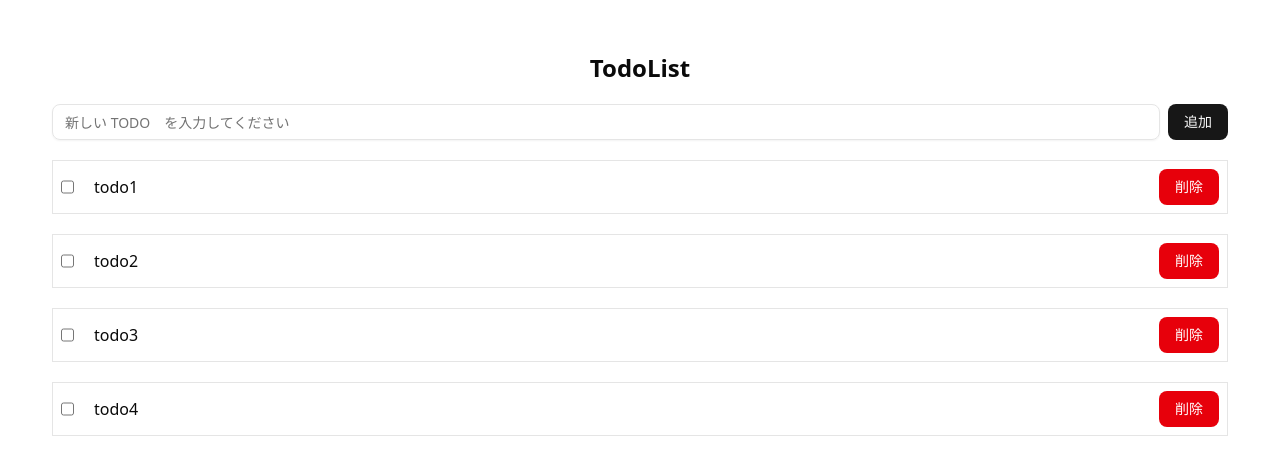
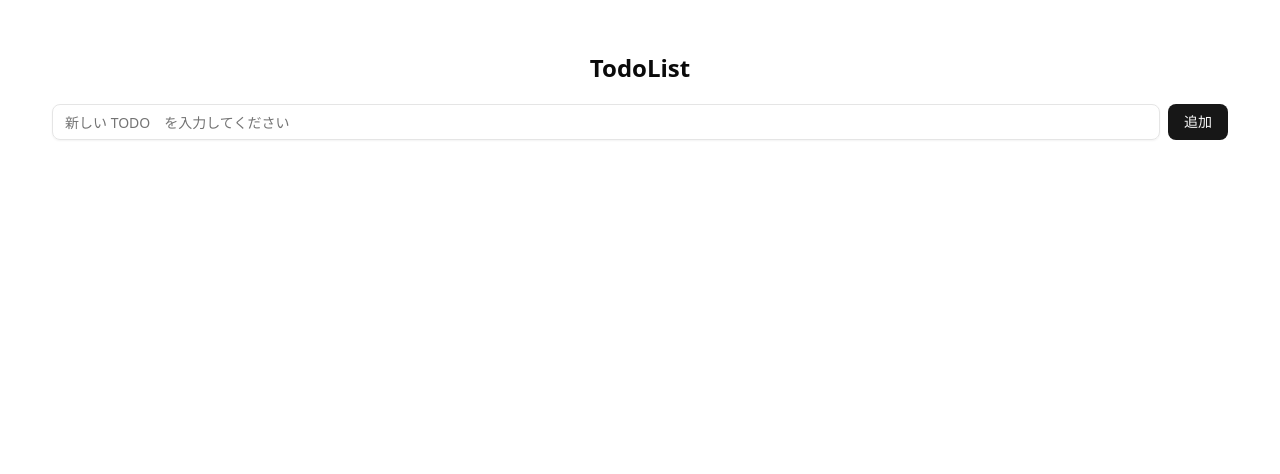
Before and after one commit to kopher1601/react-studies, a React (Vite) app in the folder kopher-sns/: page /todo-list in a window 1280 px wide. Shown: the top 474 px of the page. Built offline with nearby package versions, Linux system fonts and the light colour scheme; data requests are answered from the project's data file.

Commit message:
Delete todo with useMutation

```diff
--- a/kopher-sns/server/db.json
+++ b/kopher-sns/server/db.json
@@ -1,24 +1,3 @@
 {
-  "todos": [
-    {
-      "id": "1",
-      "content": "todo1",
-      "isDone": false
-    },
-    {
-      "id": "e1c3",
-      "content": "todo2",
-      "isDone": false
-    },
-    {
-      "id": "883d",
-      "content": "todo3",
-      "isDone": false
-    },
-    {
-      "id": "16d9",
-      "content": "todo4",
-      "isDone": false
-    }
-  ]
+  "todos": []
 }
--- /dev/null
+++ b/kopher-sns/src/api/delete-todo.ts
@@ -0,0 +1,14 @@
+import { API_URL } from "@/lib/constants.ts";
+import type { Todo } from "@/types.ts";
+
+export async function deleteTodo(id: string): Promise<Todo> {
+  const response = await fetch(`${API_URL}/todos/${id}`, {
+    method: "DELETE",
+  });
+
+  if (!response.ok) {
+    throw new Error(`Failed to delete todo with id ${id}`);
+  }
+
+  return response.json();
+}
--- a/kopher-sns/src/components/todo-list/todo-item.tsx
+++ b/kopher-sns/src/components/todo-list/todo-item.tsx
@@ -2,22 +2,36 @@ import { Button } from "@/components/ui/button.tsx";
 import { Link } from "react-router";
 import type { Todo } from "@/types.ts";
 import { useUpdateTodoMutation } from "@/hooks/mutations/use-update-todo-mutation.ts";
+import { useDeleteTodoMutation } from "@/hooks/mutations/use-delete-todo-mutation.ts";
 
 export default function TodoItem({ id, content, isDone }: Todo) {
-  const { mutate } = useUpdateTodoMutation();
+  const { mutate: updateTodo } = useUpdateTodoMutation();
+  const { mutate: deleteTodo, isPending } = useDeleteTodoMutation();
 
-  const handleDeleteClick = () => {};
+  const handleDeleteClick = () => {
+    deleteTodo(id);
+  };
 
   const handleCheckboxClick = () => {
-    mutate({ id, isDone: !isDone });
+    updateTodo({ id, isDone: !isDone });
   };
+
   return (
     <div className="radius-md flex items-center justify-between border p-2">
       <div className="flex gap-5">
-        <input type="checkbox" checked={isDone} onClick={handleCheckboxClick} />
+        <input
+          disabled={isPending}
+          type="checkbox"
+          checked={isDone}
+          onClick={handleCheckboxClick}
+        />
         <Link to={`/todo-detail/${id}`}>{content}</Link>
       </div>
-      <Button variant="destructive" onClick={handleDeleteClick}>
+      <Button
+        disabled={isPending}
+        variant="destructive"
+        onClick={handleDeleteClick}
+      >
         削除
       </Button>
     </div>
--- a/kopher-sns/src/hooks/mutations/use-create-todo-mutation.ts
+++ b/kopher-sns/src/hooks/mutations/use-create-todo-mutation.ts
@@ -8,7 +8,7 @@ export function useCreateTodoMutation() {
 
   return useMutation({
     mutationFn: createTodo,
-    onSuccess: async (newTodo) => {
+    onSuccess: (newTodo) => {
       queryClient.setQueryData<Todo[]>(QUERY_KEYS.todo.list, (oldData) => {
         if (!oldData) return;
         return [...oldData, newTodo];
--- /dev/null
+++ b/kopher-sns/src/hooks/mutations/use-delete-todo-mutation.ts
@@ -0,0 +1,18 @@
+import { useMutation, useQueryClient } from "@tanstack/react-query";
+import { deleteTodo } from "@/api/delete-todo.ts";
+import type { Todo } from "@/types.ts";
+import { QUERY_KEYS } from "@/lib/constants.ts";
+
+export function useDeleteTodoMutation() {
+  const queryClient = useQueryClient();
+
+  return useMutation({
+    mutationFn: deleteTodo,
+    onSuccess: (deletedTodo) => {
+      queryClient.setQueryData<Todo[]>(QUERY_KEYS.todo.list, (oldData) => {
+        if (!oldData) return [];
+        return oldData.filter((todo) => todo.id !== deletedTodo.id);
+      });
+    },
+  });
+}
```
